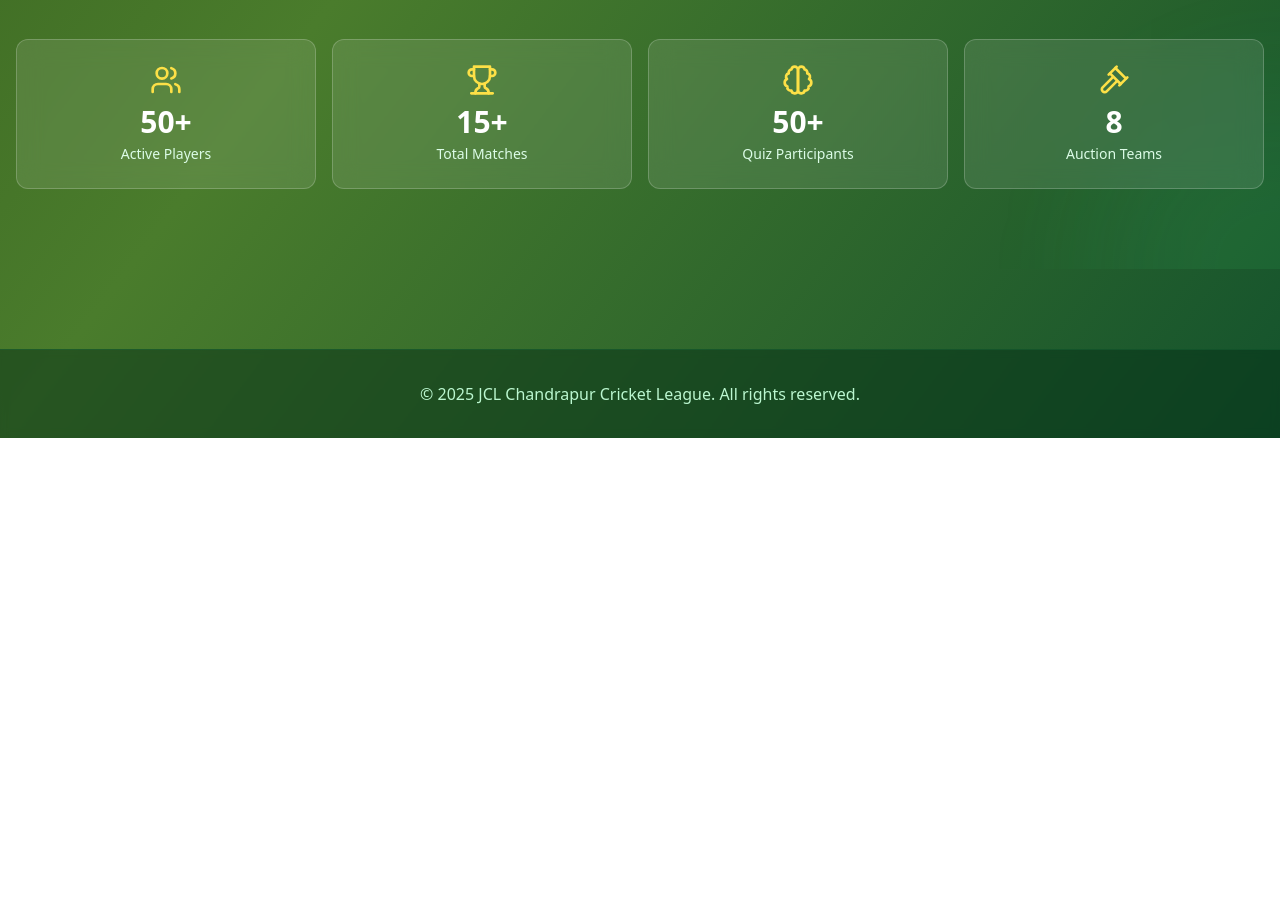
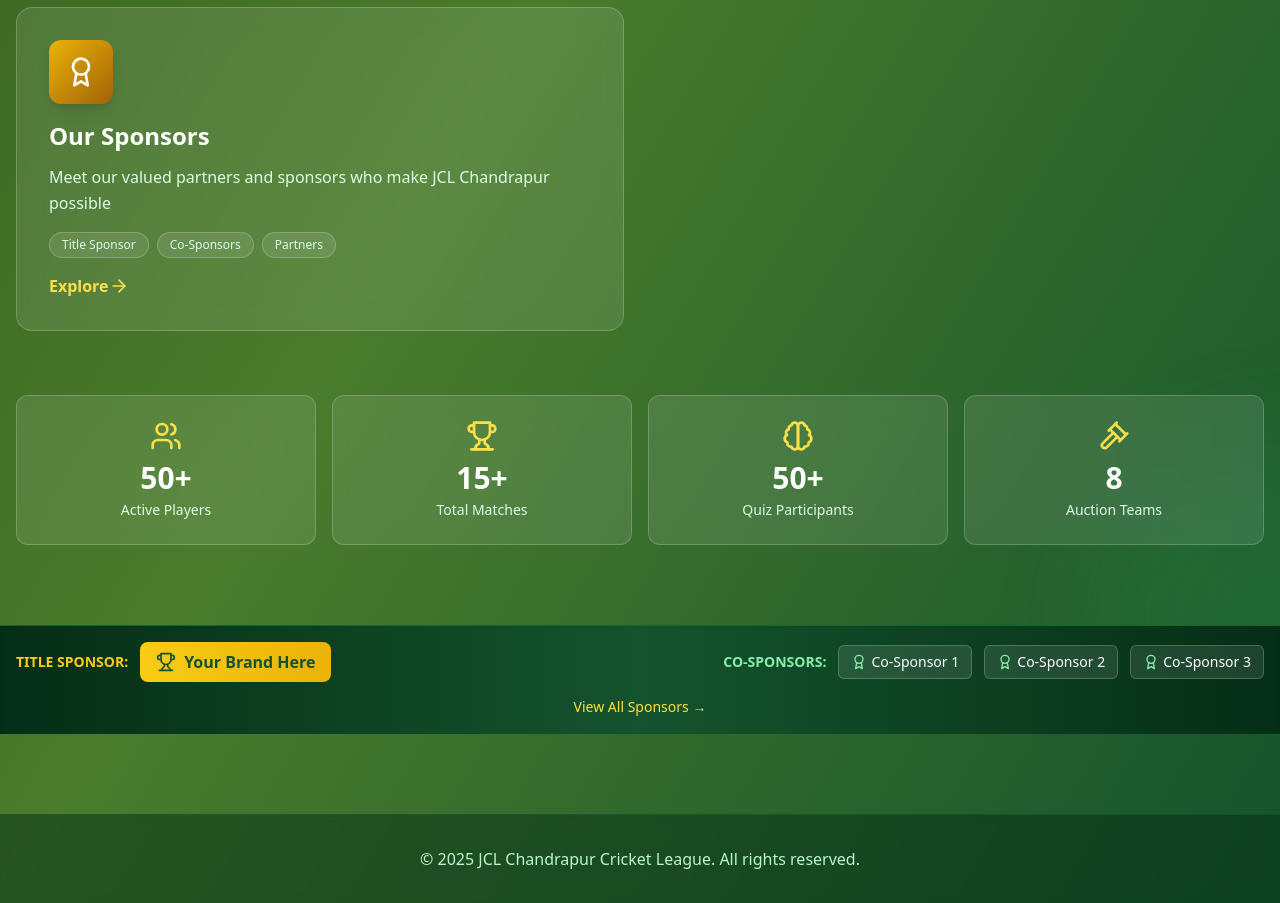
Before and after one commit to rajkothari-3156/JCL-Chandrapur, a Next.js app: page / in a window 1280 px wide. Shown: the part 1240-2143 px from the top of the page. Before the commit the page ends 1678 px from the top, so only its background shows below. Built offline with nearby package versions, Linux system fonts and the light colour scheme.

Commit message:
Sponsors placeholder added in every page

```diff
--- a/app/auction/page.tsx
+++ b/app/auction/page.tsx
@@ -3,6 +3,7 @@
 import React, { useEffect, useMemo, useRef, useState } from 'react'
 import Papa from 'papaparse'
 import Navbar from '@/components/layout/Navbar'
+import SponsorsBar from '@/components/layout/SponsorsBar'
 
 type Registration = {
   fullName: string
@@ -847,6 +848,7 @@ export default function AuctionPage() {
           </div>
         </div>
       )}
+      <SponsorsBar />
     </main>
     </>
   )
--- a/app/page.tsx
+++ b/app/page.tsx
@@ -3,6 +3,7 @@
 import Link from 'next/link'
 import { Trophy, Brain, Users, Gavel, BarChart3, TrendingUp, Award, Zap, ArrowRight } from 'lucide-react'
 import Navbar from '@/components/layout/Navbar'
+import SponsorsBar from '@/components/layout/SponsorsBar'
 
 export default function Home() {
   const features = [
@@ -37,6 +38,14 @@ export default function Home() {
       href: '/auction',
       color: 'from-orange-500 to-orange-700',
       stats: ['Live Bidding', 'Team Budgets', 'Player Pool']
+    },
+    {
+      title: 'Our Sponsors',
+      description: 'Meet our valued partners and sponsors who make JCL Chandrapur possible',
+      icon: Award,
+      href: '/sponsors',
+      color: 'from-yellow-500 to-yellow-700',
+      stats: ['Title Sponsor', 'Co-Sponsors', 'Partners']
     },
   ]
 
@@ -151,6 +160,9 @@ export default function Home() {
           </div>
         </section>
 
+        {/* Sponsors Bar */}
+        <SponsorsBar />
+
         {/* Footer */}
         <footer className="border-t border-green-800/50 bg-green-950/50 backdrop-blur-sm mt-20">
           <div className="max-w-7xl mx-auto px-4 py-8 text-center">
--- a/app/quizzes/[id]/page.tsx
+++ b/app/quizzes/[id]/page.tsx
@@ -3,6 +3,7 @@
 import React, { useEffect, useMemo, useRef, useState } from 'react'
 import { useRouter } from 'next/navigation'
 import Navbar from '@/components/layout/Navbar'
+import SponsorsBar from '@/components/layout/SponsorsBar'
 
 type Quiz = {
   id: string
@@ -191,6 +192,7 @@ export default function QuizRunPage({ params }: { params: { id: string } }) {
           </div>
         )}
       </div>
+      <SponsorsBar />
     </main>
     </>
   )
--- a/app/quizzes/page.tsx
+++ b/app/quizzes/page.tsx
@@ -2,6 +2,7 @@
 
 import React, { useEffect, useState } from 'react'
 import Navbar from '@/components/layout/Navbar'
+import SponsorsBar from '@/components/layout/SponsorsBar'
 
 type QuizIndex = {
   quizzes: Array<{ id: string; title: string; durationMinutes: number }>
@@ -47,6 +48,7 @@ export default function QuizzesPage() {
           </div>
         )}
       </div>
+      <SponsorsBar />
     </main>
     </>
   )
--- a/app/registrations/page.tsx
+++ b/app/registrations/page.tsx
@@ -3,6 +3,7 @@
 import React, { useEffect, useMemo, useState } from 'react'
 import Papa from 'papaparse'
 import Navbar from '@/components/layout/Navbar'
+import SponsorsBar from '@/components/layout/SponsorsBar'
 
 type Registration = {
   timestamp: string | null
@@ -400,6 +401,7 @@ export default function RegistrationsPage() {
           )}
         </Modal>
       </div>
+      <SponsorsBar />
     </main>
     </>
   )
--- /dev/null
+++ b/app/sponsors/page.tsx
@@ -0,0 +1,100 @@
+'use client'
+
+import Navbar from '@/components/layout/Navbar'
+import { Award, Trophy, Star, Heart } from 'lucide-react'
+
+export default function SponsorsPage() {
+  return (
+    <>
+      <Navbar />
+      <main className="min-h-screen p-4 md:p-8">
+        <div className="max-w-6xl mx-auto">
+          {/* Header */}
+          <div className="text-center mb-12">
+            <h1 className="text-4xl md:text-6xl font-bold text-white mb-4 drop-shadow-lg">
+              Our Sponsors
+            </h1>
+            <p className="text-xl text-green-100 max-w-2xl mx-auto">
+              We thank our generous sponsors for making JCL Chandrapur possible
+            </p>
+          </div>
+
+          {/* Title Sponsor Section */}
+          <div className="mb-12">
+            <div className="text-center mb-6">
+              <div className="inline-flex items-center gap-2 bg-gradient-to-r from-yellow-400 to-yellow-600 px-4 py-2 rounded-lg shadow-lg">
+                <Trophy className="w-6 h-6 text-green-900" />
+                <span className="text-green-900 font-bold text-lg">TITLE SPONSOR</span>
+              </div>
+            </div>
+
+            <div className="bg-white/10 backdrop-blur-md rounded-2xl p-12 border border-white/20 text-center">
+              <div className="h-48 flex items-center justify-center">
+                <div className="text-center">
+                  <div className="w-32 h-32 mx-auto mb-4 bg-gradient-to-br from-yellow-400 to-yellow-600 rounded-lg flex items-center justify-center">
+                    <Trophy className="w-16 h-16 text-green-900" />
+                  </div>
+                  <p className="text-2xl font-bold text-white">Your Brand Here</p>
+                  <p className="text-green-200 mt-2">Title Sponsor</p>
+                </div>
+              </div>
+            </div>
+          </div>
+
+          {/* Co-Sponsors Section */}
+          <div className="mb-12">
+            <div className="text-center mb-6">
+              <div className="inline-flex items-center gap-2 bg-gradient-to-r from-green-500 to-green-700 px-4 py-2 rounded-lg shadow-lg">
+                <Award className="w-6 h-6 text-white" />
+                <span className="text-white font-bold text-lg">CO-SPONSORS</span>
+              </div>
+            </div>
+
+            <div className="grid md:grid-cols-2 lg:grid-cols-3 gap-6">
+              {[1, 2, 3, 4, 5, 6].map((index) => (
+                <div
+                  key={index}
+                  className="bg-white/10 backdrop-blur-md rounded-xl p-8 border border-white/20 text-center hover:border-white/40 transition-all hover:scale-105"
+                >
+                  <div className="h-32 flex items-center justify-center">
+                    <div className="text-center">
+                      <div className="w-20 h-20 mx-auto mb-3 bg-gradient-to-br from-green-500 to-green-700 rounded-lg flex items-center justify-center">
+                        <Star className="w-10 h-10 text-white" />
+                      </div>
+                      <p className="text-lg font-semibold text-white">Co-Sponsor {index}</p>
+                      <p className="text-green-200 text-sm mt-1">Partner</p>
+                    </div>
+                  </div>
+                </div>
+              ))}
+            </div>
+          </div>
+
+          {/* Become a Sponsor CTA */}
+          <div className="bg-gradient-to-r from-yellow-400 via-yellow-500 to-yellow-400 rounded-2xl p-8 md:p-12 text-center shadow-2xl">
+            <Heart className="w-12 h-12 text-green-900 mx-auto mb-4" />
+            <h2 className="text-3xl md:text-4xl font-bold text-green-900 mb-4">
+              Become a Sponsor
+            </h2>
+            <p className="text-green-800 text-lg mb-6 max-w-2xl mx-auto">
+              Join us in supporting local cricket talent and be part of the JCL Chandrapur legacy.
+              Your sponsorship helps us create better opportunities for players.
+            </p>
+            <button className="px-8 py-4 bg-green-900 text-white font-bold rounded-lg hover:bg-green-800 transition-all shadow-lg hover:scale-105">
+              Contact Us for Sponsorship
+            </button>
+          </div>
+
+          {/* Thank You Section */}
+          <div className="mt-12 text-center">
+            <p className="text-green-100 text-lg">
+              A heartfelt thank you to all our sponsors, partners, and supporters
+              <br />
+              for making JCL Chandrapur 2025 a grand success!
+            </p>
+          </div>
+        </div>
+      </main>
+    </>
+  )
+}
--- a/app/stats/page.tsx
+++ b/app/stats/page.tsx
@@ -8,6 +8,7 @@ import BowlingLeaderboard from '@/components/BowlingLeaderboard'
 import FieldingLeaderboard from '@/components/FieldingLeaderboard'
 import MVPLeaderboard from '@/components/MVPLeaderboard'
 import Navbar from '@/components/layout/Navbar'
+import SponsorsBar from '@/components/layout/SponsorsBar'
 
 type LeaderboardType = 'batting' | 'bowling' | 'fielding' | 'mvp'
 
@@ -142,6 +143,7 @@ export default function StatsPage() {
           )}
         </div>
       </div>
+      <SponsorsBar />
     </main>
     </>
   )
--- a/components/layout/Navbar.tsx
+++ b/components/layout/Navbar.tsx
@@ -2,7 +2,7 @@
 
 import Link from 'next/link'
 import { usePathname } from 'next/navigation'
-import { Home, Trophy, Brain, Users, Gavel, BarChart3 } from 'lucide-react'
+import { Home, Trophy, Brain, Users, Gavel, BarChart3, Award } from 'lucide-react'
 
 export default function Navbar() {
   const pathname = usePathname()
@@ -13,6 +13,7 @@ export default function Navbar() {
     { href: '/quizzes', label: 'Quizzes', icon: Brain },
     { href: '/registrations', label: 'Players', icon: Users },
     { href: '/auction', label: 'Auction', icon: Gavel },
+    { href: '/sponsors', label: 'Sponsors', icon: Award },
   ]
 
   const isActive = (href: string) => {
--- /dev/null
+++ b/components/layout/SponsorsBar.tsx
@@ -0,0 +1,51 @@
+'use client'
+
+import Link from 'next/link'
+import { Trophy, Award } from 'lucide-react'
+
+export default function SponsorsBar() {
+  return (
+    <div className="bg-gradient-to-r from-green-950 via-green-900 to-green-950 border-t border-green-800 shadow-inner">
+      <div className="max-w-7xl mx-auto px-4 py-4">
+        <div className="flex flex-col md:flex-row items-center justify-between gap-4">
+          {/* Title Sponsor */}
+          <div className="flex items-center gap-3">
+            <span className="text-yellow-400 text-sm font-semibold">TITLE SPONSOR:</span>
+            <Link
+              href="/sponsors"
+              className="flex items-center gap-2 bg-gradient-to-r from-yellow-400 to-yellow-500 px-4 py-2 rounded-lg hover:scale-105 transition-transform"
+            >
+              <Trophy className="w-5 h-5 text-green-900" />
+              <span className="text-green-900 font-bold">Your Brand Here</span>
+            </Link>
+          </div>
+
+          {/* Co-Sponsors */}
+          <div className="flex items-center gap-3 flex-wrap justify-center">
+            <span className="text-green-300 text-sm font-semibold">CO-SPONSORS:</span>
+            {[1, 2, 3].map((index) => (
+              <Link
+                key={index}
+                href="/sponsors"
+                className="flex items-center gap-1 bg-white/10 backdrop-blur-sm px-3 py-1.5 rounded-md border border-white/20 hover:border-white/40 hover:bg-white/20 transition-all"
+              >
+                <Award className="w-4 h-4 text-green-300" />
+                <span className="text-white text-sm font-medium">Co-Sponsor {index}</span>
+              </Link>
+            ))}
+          </div>
+        </div>
+
+        {/* View All Sponsors Link */}
+        <div className="text-center mt-3">
+          <Link
+            href="/sponsors"
+            className="text-yellow-300 text-sm hover:text-yellow-200 hover:underline"
+          >
+            View All Sponsors →
+          </Link>
+        </div>
+      </div>
+    </div>
+  )
+}
```
